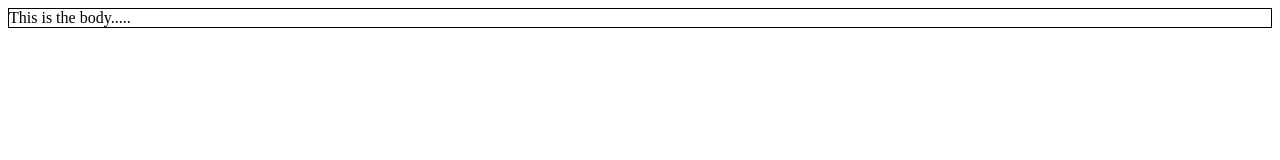
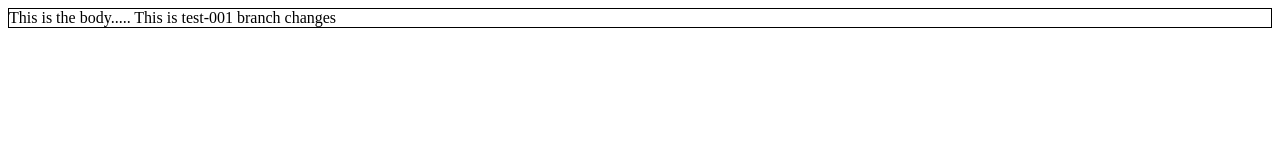
Before and after one commit to hdilhara/web-task, a plain HTML site: page index.html in a window 1280 px wide. Drawn offline with Linux system fonts and the light colour scheme.

Commit message:
Update index.html

```diff
--- a/index.html
+++ b/index.html
@@ -5,6 +5,8 @@
   <body>
     <div class="box-style">
       This is the body.....
+
+      This is test-001 branch changes
     </div>
 
   </body>
```
